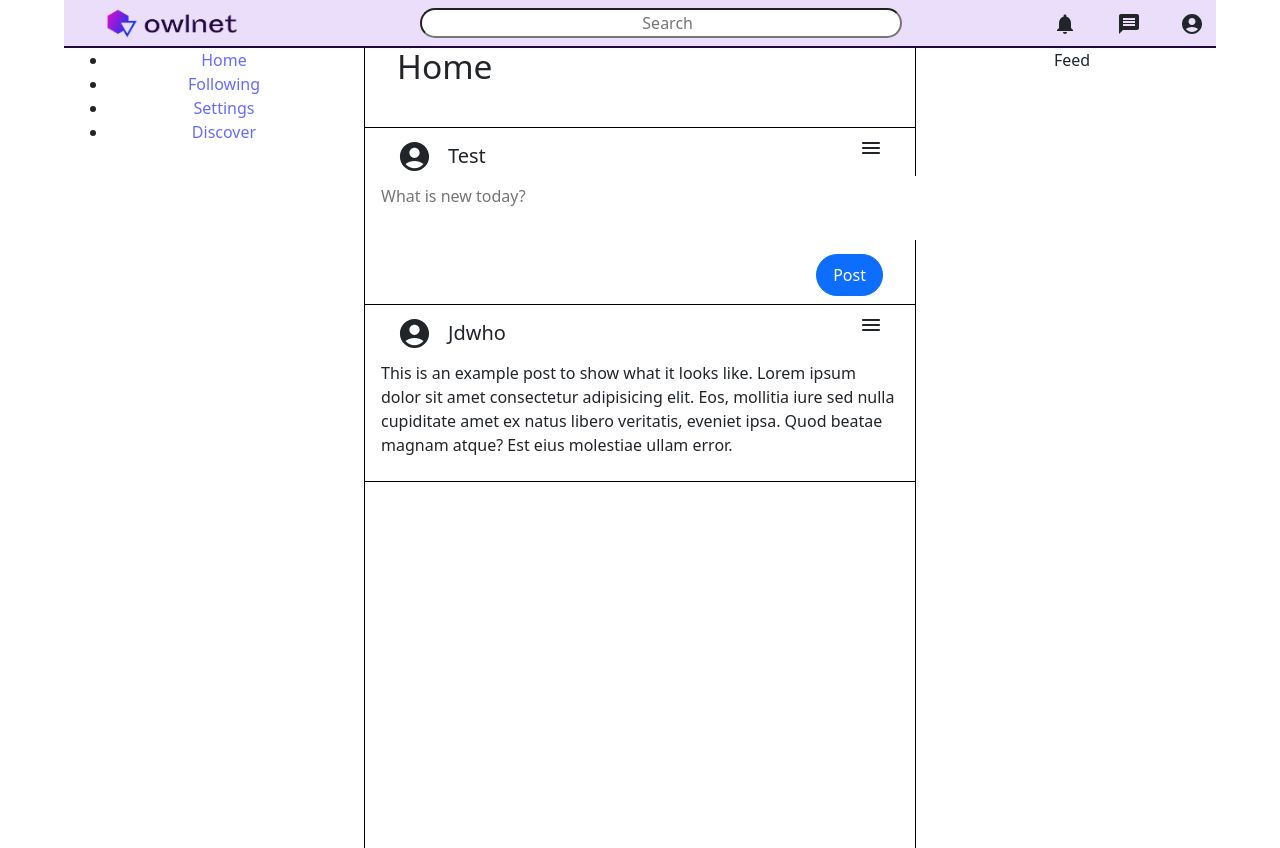
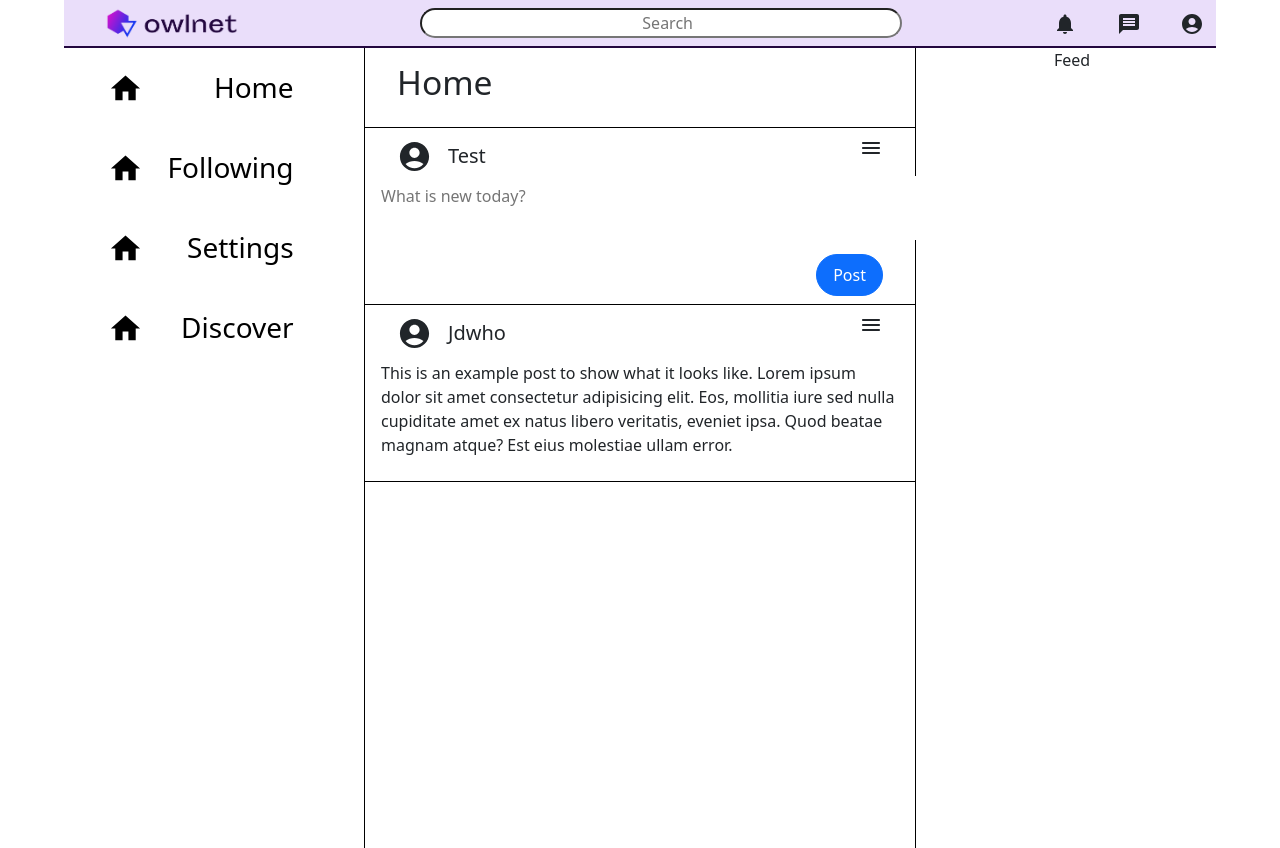
Before and after one commit to j-m-smith426/Owlnet-js, a React (Vite) app: page / in a window 1280 px wide. Shown: the top 848 px of the page. Built offline with nearby package versions, Linux system fonts and the light colour scheme.

Commit message:
Formatted side bar

```diff
--- a/src/App.jsx
+++ b/src/App.jsx
@@ -5,6 +5,7 @@ import './App.css'
 
 import NavBar from './components/NavBar/NavBar'
 import Home from './components/Home/Home'
+import Menu from './components/Menu/Menu'
 
 function App() {
 
@@ -18,30 +19,7 @@ function App() {
         </Row>
         <Row>
           <Col xs={3}>
-            <nav className="sidebar">
-              <ul>
-                <li>
-                  <Link to={"/"}>
-                      Home
-                  </Link>
-                </li>
-                <li>
-                  <Link to={"/follow"}>
-                    Following
-                  </Link>
-                </li>
-                <li>
-                  <Link to={"/setting"}>
-                    Settings
-                  </Link>
-                </li>
-                <li>
-                  <Link to={"/discover"}>
-                    Discover
-                  </Link>
-                </li>
-              </ul>
-            </nav>
+            <Menu />
           </Col>
           <Col xs={6}>
             <Routes>
--- a/src/components/Home/Home.css
+++ b/src/components/Home/Home.css
@@ -4,6 +4,11 @@
     text-align: left;
     padding-left: 2rem;
     position: sticky;
+}
+
+.title_block h1 {
+    margin: 0;
+    padding-top: 1rem;
 }
 
 .content_container {
--- /dev/null
+++ b/src/components/Menu/Menu.css
@@ -0,0 +1,44 @@
+.sidebar > ul {
+    display: block;
+    flex-direction: column;
+    text-decoration: none;
+    list-style: none;
+    height: 20rem;
+}
+
+.link_block {
+    display: inline-flex;
+    flex: 1;
+    height: 5rem;
+    width: 100%;
+    /* text-align: center; */
+    justify-content: flex-start;
+    /* align-content: center; */
+    align-items: center;
+}
+
+.link_text {
+    display: inline-flex;
+    margin: 0;
+    text-align: left;
+}
+
+.list_icon {
+    display: inline-flex;
+    /* flex: 1; */
+    justify-content: center;
+    align-items: center;
+}
+
+.sidebar a {
+    display: inline-flex;
+    flex: .8;
+    text-decoration: none;
+    justify-content: space-between;
+    align-items: center;
+    color: black;
+}
+
+.sidebar li:active {
+background-color: var(--bg);
+}
--- /dev/null
+++ b/src/components/Menu/Menu.jsx
@@ -0,0 +1,57 @@
+import React from 'react'
+import {Link } from 'react-router-dom'
+import HomeIcon from '@mui/icons-material/Home';
+
+import "./Menu.css"
+const Menu = () => {
+  return (
+    <nav className="sidebar">
+              <ul>
+                <li className='link_block'>
+                  <Link to={"/"}>
+                    <div className="list_icon">
+                    <HomeIcon fontSize='large'/>
+                    </div>
+
+                    <h3 className='link_text'>
+                        Home
+                    </h3>
+                  </Link>
+                </li>
+                <li className='link_block'>
+                  <Link to={"/follow"}>
+                    <div className="list_icon">
+                    <HomeIcon fontSize='large'/>
+                    </div>
+                    <h3 className='link_text'>
+
+                    Following
+                    </h3>
+                  </Link>
+                </li>
+                <li className='link_block'>
+                  <Link to={"/setting"}>
+                    <div className="list_icon">
+                    <HomeIcon fontSize='large'/>
+                    </div>
+                    <h3 className='link_text'>
+                        Settings
+                        </h3>
+                  </Link>
+                </li>
+                <li className='link_block'>
+                  <Link to={"/discover"}>
+                    <div className="list_icon">
+                    <HomeIcon fontSize='large'/>
+                    </div>
+                   <h3 className='link_text'>
+                    Discover
+                    </h3>
+                  </Link>
+                </li>
+              </ul>
+            </nav>
+  )
+}
+
+export default Menu
```
